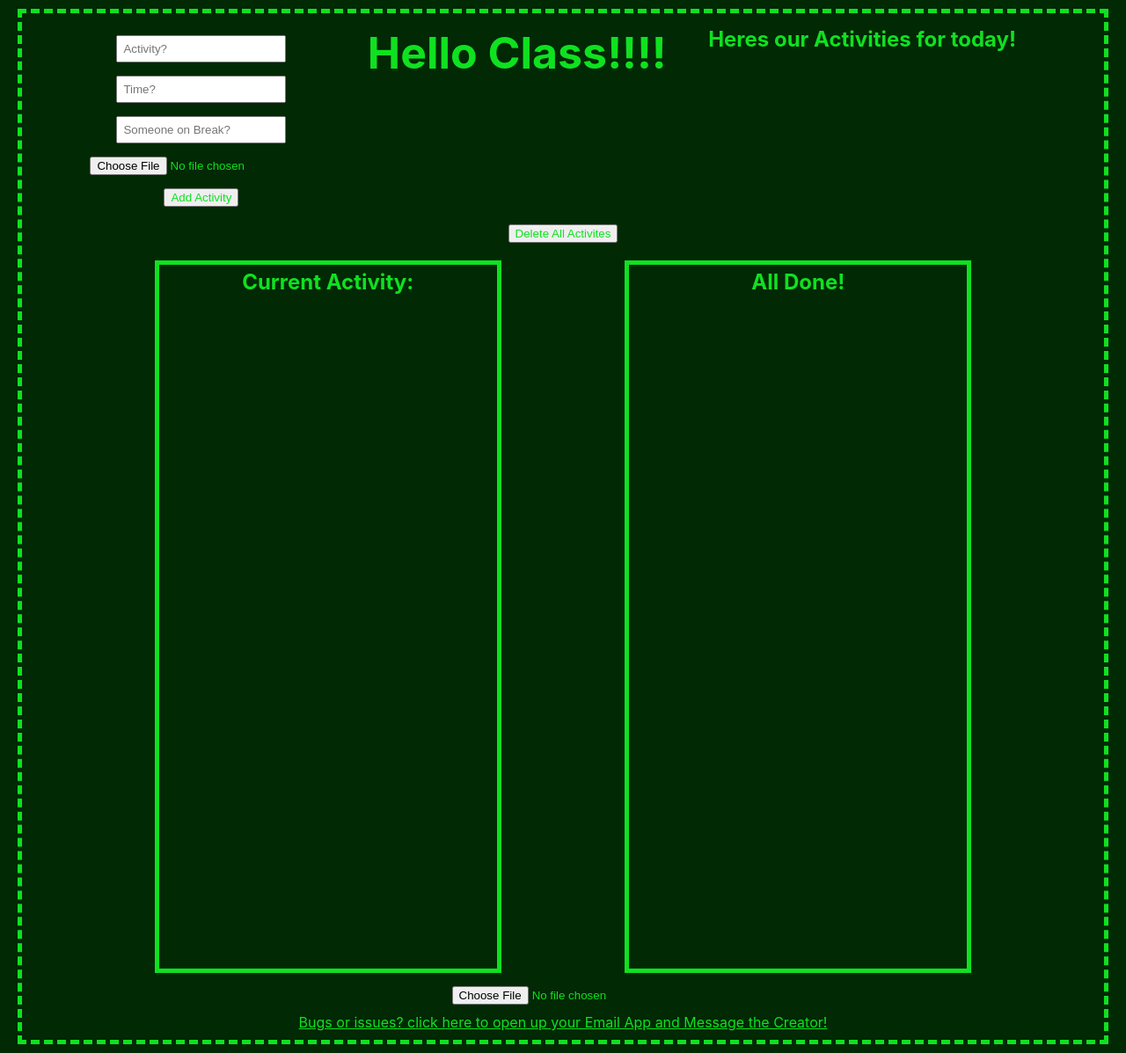
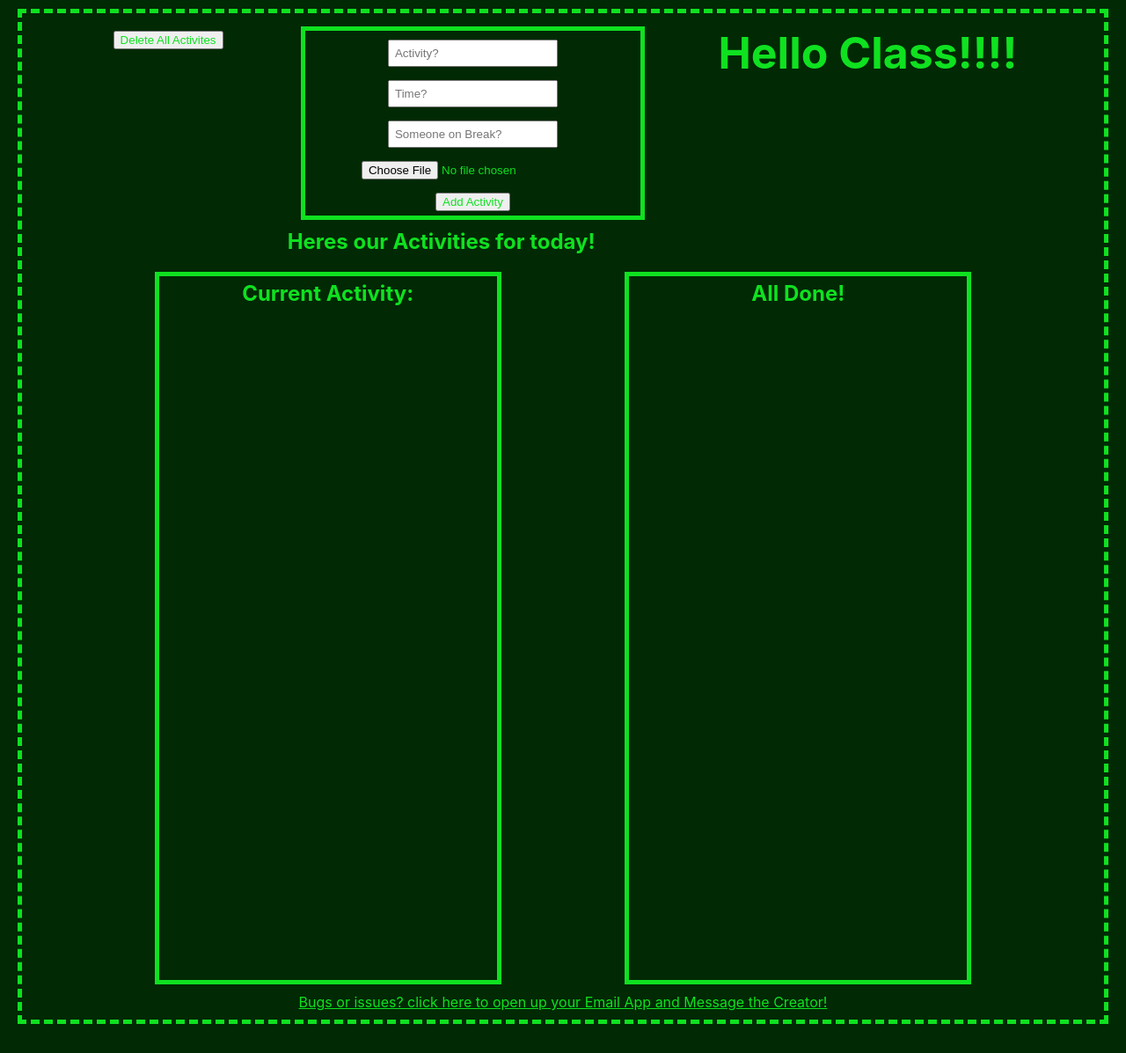
Before and after one commit to MrSinzo/Sinzos-Daily-Planner, a React (Create React App) app: page / in a window 1280 px wide. Shown: the whole page at 88% size. After the commit the page ends 1174 px from the top, so only its background shows below. Built offline with nearby package versions, Linux system fonts and the light colour scheme.

Commit message:
Reached Mvp , going to improve CSS and wait for feedback from client for alterations

```diff
--- a/src/components/Header.js
+++ b/src/components/Header.js
@@ -1,14 +1,10 @@
-import React, { useEffect } from "react";
-import { useState } from "react";
+import React, { useEffect, useState } from "react";
 import uuid from "../utils/helpers";
 
 function Header() {
   if (localStorage.getItem("Activity") == null) {
     localStorage.setItem("Activity", "[]");
   }
-
-  //   const [newActivity, setNewActivity] = useState(""
-  //  )
 
   const [title, setTitle] = useState("");
   const [time, setTime] = useState("");
@@ -17,7 +13,7 @@ function Header() {
   const [selectedImage, setSelectedImage] = useState(
     localStorage.getItem("profilePicture") ?? "/static/images/avatar/1.jpg"
   );
-  // const file = document.querySelector("input[type=file]").files[0]
+
   const handleInputChange = (e) => {
     // Getting the value and name of the input which triggered the change
     const { name, value } = e.target;
@@ -38,11 +34,9 @@ function Header() {
     }
   };
 
-  // const [file, setFile] = useState("");
-
   useEffect(() => {
     if (image) {
-      localStorage.getItem("profilePicture");
+      localStorage.getItem("SPED_IMAGE");
     }
   }, [image]);
 
@@ -55,65 +49,58 @@ function Header() {
     key: uuid(),
   };
 
-  // console.log(image);
-
+  // Function that grabs the image data and converts it for localstorage
   const handlePhoto = (e) => {
     const reader = new FileReader();
 
     reader.onload = (event) => {
       localStorage.setItem("SPED_IMAGE", event.target.result);
       setSelectedImage(event.target.result);
-      // let info = event.target.result;
-      console.log(selectedImage);
     };
+
     reader.readAsDataURL(e.target.files[0]);
-    // console.log(newImage)
-    // setImage(newImage);
   };
-  console.log(selectedImage)
-  const handleSubmit = (e) => {
-    e.preventDefault();
+
+  const handleSubmit = () => {
     const formData = new FormData();
     formData.append("photo", newActivity.image);
-
-    console.log(newActivity.image);
   };
 
   //when "Add Activity" button is clicked it will grab the old arrat of data,
   //push the new object into the array and then save it to local storage
-
   const handleClick = (e) => {
     let oldData = JSON.parse(localStorage.getItem("Activity"));
-
-    // localStorage.setItem("profilePicture", event.target.result);
-    // setSelectedImage(event.target.result);
     oldData.push(newActivity);
     localStorage.setItem("Activity", JSON.stringify(oldData));
-    // };
-    // console.log(reader);
-    // reader.readAsDataURL(e.target.files[0]);
+
+    setBreakTime("");
+    setTitle("");
+    setTime("");
+    // temporary bypass till I can get UseEffect working correctly
+    useEffect(window.location.reload());
   };
 
-  //working delte fo ALL Activities
-  // const handleDelete = useEffect(() => {
-  //   return localStorage.removeItem("Activity")
-  // })
+   // useEffect(() => {}, [title]);
 
-  const handleDelete = useEffect(() => {
 
+  //Delete function that will delete ALL Activities
+
+  const handleDelete = () => {
     localStorage.removeItem("Activity");
-    localStorage.removeItem("SPED_IMAGE")
+    localStorage.removeItem("SPED_IMAGE");
+    useEffect(window.location.reload());
+  };
 
-  });
-
-  // useEffect(() => {
-
-  // })
 
   return (
     <div>
       <div className="flexThis">
-        <div className="">
+        <div>
+          <button className="" id="deleteAllBtn" onClick={handleDelete}>
+            Delete All Activites
+          </button>
+        </div>
+        <div className="borderBox">
           <li>
             <input
               className="activityText"
@@ -170,11 +157,6 @@ function Header() {
         <h2>Heres our Activities for today!</h2>
         <br />
       </div>
-      <div>
-        <button className="" id="deleteAllBtn" onClick={handleDelete}>
-          Delete All Activites
-        </button>
-      </div>
     </div>
   );
 }
--- a/src/components/ImageUpload.js
+++ /dev/null
@@ -1,76 +0,0 @@
-// import axios from 'axios';
-import React, { useState } from "react";
-// import Avatar from "@mui/material/Avatar";
-
-const ImageUpload = () => {
-  const [newUser, setNewAuthor] = useState({
-    name: "",
-    photo: "",
-  });
-
-  const [selectedImage, setSelectedImage] = useState(
-    localStorage.getItem("profilePicture") ?? "/static/images/avatar/1.jpg"
-  );
-
-  const handlePhoto = (e) => {
-    // setNewAuthor({ ...newUser, photo: e.target.files[0] });
-    // console.log(newUser.photo);
-
-    const reader = new FileReader();
-
-    reader.onload = (event) => {
-      localStorage.setItem("profilePicture", event.target.result);
-      setSelectedImage(event.target.result);
-    };
-
-    reader.readAsDataURL(e.target.files[0]);
-    console.log(e.target.files[0])
-  };
-
-  const handleSubmit = (e) => {
-    e.preventDefault();
-    const formData = new FormData();
-    formData.append("photo", newUser.photo);
-
-    console.log(newUser.photo);
-
-    axios
-      .post("http://localhost:3000/users/add/", formData)
-      .then((res) => {
-        console.log(res);
-      })
-      .catch((err) => {
-        console.log(err);
-      });
-  };
-
-  return (
-    <form onSubmit={handleSubmit} encType="multipart/form-data">
-      <div className="flex flex-col">
-        <div style={{ position: "relative" }}>
-          <div
-            title="Edit picture"
-            className="mt-5 mr-5 hover:cursor-pointer"
-            alt="Profile Picture"
-            src={selectedImage}
-            sx={{
-              width: 250,
-              height: 250,
-            }}
-            onClick={() => document.getElementById("fileInput").click()}
-          />
-          <input
-            title="Click to edit!"
-            type="file"
-            accept=".png, .jpg, .jpeg"
-            name="photo"
-            onChange={handlePhoto}
-            id="fileInput"
-          />
-        </div>
-      </div>
-    </form>
-  );
-};
-
-export default ImageUpload;
--- a/src/index.js
+++ b/src/index.js
@@ -5,7 +5,5 @@ import App from './App';
 const root = ReactDOM.createRoot(document.getElementById("root"));
 
 root.render(
-  <React.StrictMode>
     <App />
-  </React.StrictMode>
 );
--- a/src/pages/Container.js
+++ b/src/pages/Container.js
@@ -2,8 +2,7 @@ import React from "react";
 import Header from "../components/Header";
 import Footer from "../components/Footer";
 import ActivityList from "../components/ActivityList";
-import activities from "../Activities";
-import ImageUpload from "../components/ImageUpload";
+// import activities from "../Activities";
 
 function Container() {
 
@@ -21,9 +20,6 @@ function Container() {
           <h2>All Done!</h2>
         </div>
       </div>
-      <div>
-        <ImageUpload/>
-      </div>
       <Footer />
     </div>
   );
```
Also changed, not shown: 1 other file (tests, documents, lock files or other folders). Lines whose indentation alone changed are shown as unchanged.
